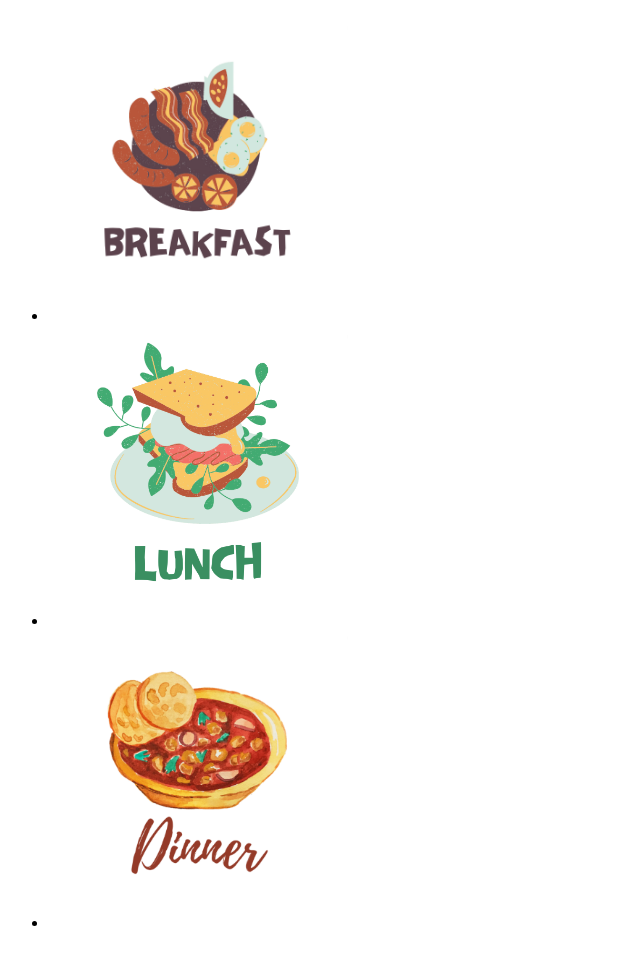
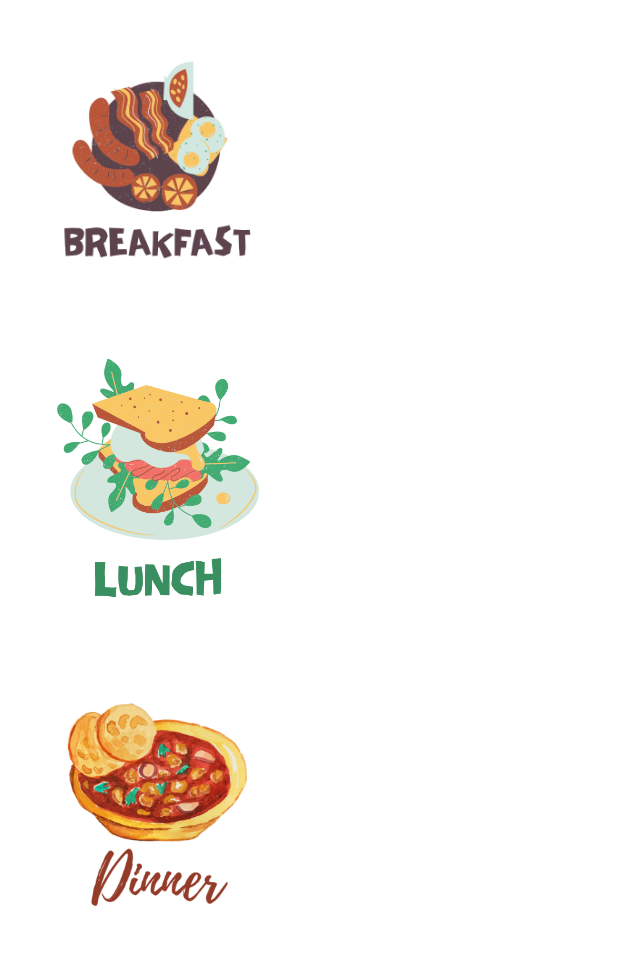
Before and after one commit to RunedWriter/odin-recipes, a plain HTML site: page index.html in a window 1280 px wide. Shown: the part 61-1026 px from the top of the page, without its empty margins (0-640 px from the left). Drawn offline with Linux system fonts and the light colour scheme.

Commit message:
Change ul to p for anchors in index.html

```diff
--- a/index.html
+++ b/index.html
@@ -7,23 +7,21 @@
 
     <body>
         <h1>Odin Recipes</h1>
-        <ul>
-            <li>
+        <p>
             <a href="sub-index/brek.html">
                 <img src="images/brek-sub-index.png" width="300">
             </a>
-            </li>
-            <li>
+        </p>
+        <p>
             <a href="sub-index/lunch.html">
                 <img src="images/lunch-sub-index.png" width="300">
             </a>
-            </li>
-            <li>
+        </p>
+        <p>
             <a href="sub-index/dinner.html">
                 <img src="images/dinner-sub-index.png" width="300">
             </a>
-            </li>
-        </ul>
+        </p>
 
     </body>
 </html>
```
Lines whose indentation alone changed are shown as unchanged.
